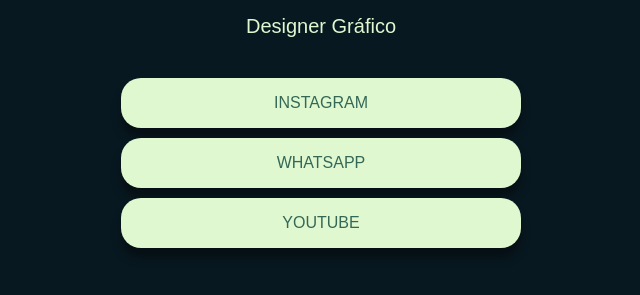
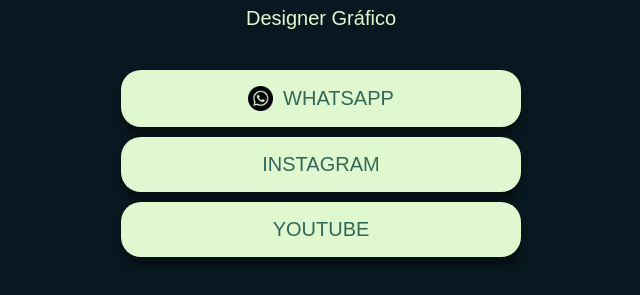
Before and after one commit to SrYuuto/normando_sena, a plain HTML site: page index.html in a window 1280 px wide. Shown: the part 341-636 px from the top of the page, without its empty margins (319-959 px from the left). Drawn offline with Linux system fonts and the light colour scheme.

Commit message:
Adicionei links funcionais

```diff
--- a/index.html
+++ b/index.html
@@ -11,9 +11,16 @@
       <img src="images/profile_yuto.jpg" alt="profile" class="profile_pic" />
       <h1>Normando Sena</h1>
       <p>Designer Gráfico</p>
-      <div class="links">INSTAGRAM</div>
-      <div class="links">WHATSAPP</div>
-      <div class="links">YOUTUBE</div>
+      <div class="links">
+        <img src="icons/wpp.png" class="icon" alt="" />
+        <a href="https://wa.me/5591981607627">WHATSAPP</a>
+      </div>
+      <div class="links">
+        <a href="https://www.instagram.com/normando.sena/">INSTAGRAM</a>
+      </div>
+      <div class="links">
+        <a href="https://www.youtube.com/@NormandoSena">YOUTUBE</a>
+      </div>
     </div>
     <script src="scrip.js"></script>
   </body>
--- a/style.css
+++ b/style.css
@@ -30,7 +30,10 @@ p {
   margin-bottom: 40px;
 }
 .links {
-  display: block;
+  display: flex;
+  align-items: center;
+  justify-content: center;
+  gap: 10px;
   background-color: #e0f8d0;
   color: #346856;
   text-decoration: none;
@@ -48,3 +51,12 @@ p {
 .profile_pic:hover {
   transform: scale(1.05);
 }
+.icon {
+  width: 25px;
+  height: 25px;
+}
+a {
+  color: inherit;
+  text-decoration: none;
+  font-size: 20px;
+}
```
Also changed, not shown: icons/wpp.png (added).
